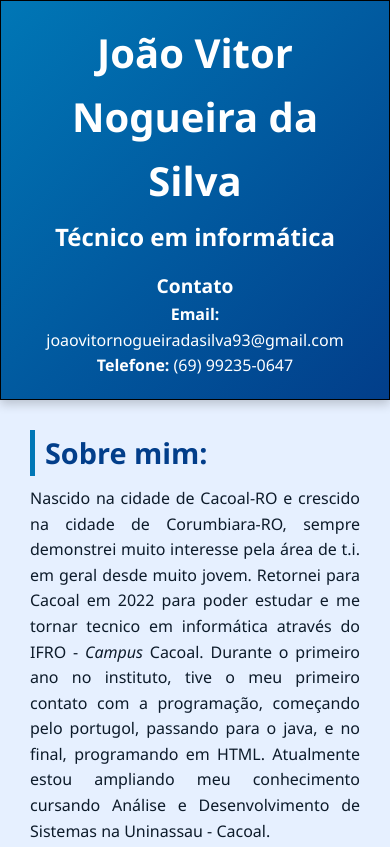
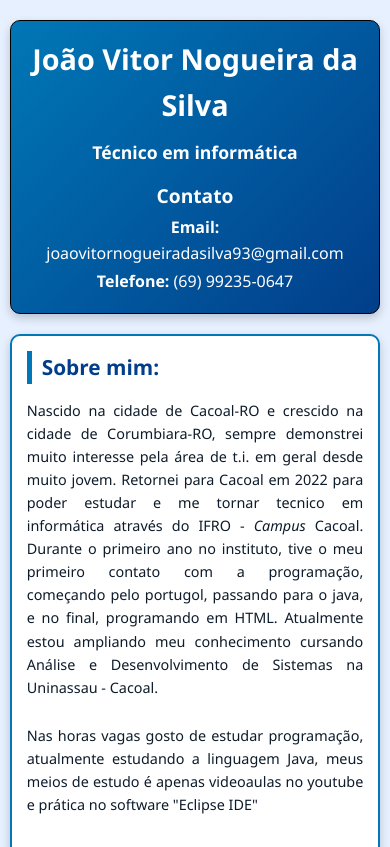
Before and after one commit to JoaoNogueira1/tarefa-elemar, a plain HTML site: page tarefa 28-08 Curriculo/curriculoo.html in a window 390 px wide. Shown: the top 847 px of the page. Drawn offline with Linux system fonts and the light colour scheme.

Commit message:
Box-model

```diff
--- a/tarefa 28-08 Curriculo/index.css
+++ b/tarefa 28-08 Curriculo/index.css
@@ -1,3 +1,4 @@
+/* Reset básico */
 * {
   margin: 0;
   padding: 0;
@@ -6,30 +7,42 @@
 }
 
 body {
-  background-color: #e6f0ff;
-  color: #0d1b2a;
+  background-color: #e6f0ff; /* Azul claro */
+  color: #0d1b2a; /* Azul escuro para contraste */
   line-height: 1.6;
   font-size: 16px;
 }
 
+/* Container central para melhor controle de Box Model */
+body > header,
+body > main,
+body > footer {
+  width: 90%;
+  max-width: 900px;
+  margin: 20px auto; /* Centraliza horizontalmente e dá espaçamento */
+  padding: 20px;
+  border-radius: 10px;
+  box-shadow: 0 4px 10px rgba(0,0,0,0.2);
+}
+
+/* Cabeçalho */
 header {
   background: linear-gradient(135deg, #0077b6, #023e8a);
   color: #ffffff;
-  padding: 20px;
   text-align: center;
   border-bottom: 4px solid #90e0ef;
-  box-shadow: 0 4px 10px rgba(0,0,0,0.2);
 }
 
 header h1 {
   font-size: 2.5rem;
   font-weight: 700;
+  margin-bottom: 10px;
 }
 
 header h2 {
   font-size: 1.5rem;
   font-weight: 500;
-  margin-top: 5px;
+  margin-bottom: 5px;
 }
 
 header h3 {
@@ -41,12 +54,14 @@ header h3 {
 header p {
   font-size: 1rem;
   font-weight: 400;
+  margin: 3px 0;
 }
 
+/* Conteúdo principal */
 main {
-  padding: 30px;
-  max-width: 900px;
-  margin: 0 auto;
+  background-color: #ffffff;
+  border: 2px solid #0077b6;
+  padding: 25px;
 }
 
 main h2 {
@@ -62,8 +77,10 @@ main p {
   margin-bottom: 15px;
   font-size: 1rem;
   text-align: justify;
+  padding: 5px 0;
 }
 
+/* Rodapé */
 footer {
   background-color: #023e8a;
   color: #ffffff;
@@ -74,6 +91,7 @@ footer {
   border-top: 4px solid #90e0ef;
 }
 
+/* Links extras */
 a {
   color: #0077b6;
   text-decoration: none;
@@ -84,3 +102,47 @@ a:hover {
   color: #023e8a;
   text-decoration: underline;
 }
+
+/* Media Queries para responsividade */
+@media (max-width: 768px) {
+  body > header,
+  body > main,
+  body > footer {
+    width: 95%;
+    padding: 15px;
+  }
+
+  header h1 {
+    font-size: 2rem;
+  }
+
+  header h2 {
+    font-size: 1.3rem;
+  }
+
+  main h2 {
+    font-size: 1.5rem;
+  }
+
+  main p {
+    font-size: 0.95rem;
+  }
+}
+
+@media (max-width: 480px) {
+  header h1 {
+    font-size: 1.8rem;
+  }
+
+  header h2 {
+    font-size: 1.1rem;
+  }
+
+  main h2 {
+    font-size: 1.3rem;
+  }
+
+  main p {
+    font-size: 0.9rem;
+  }
+}
```
